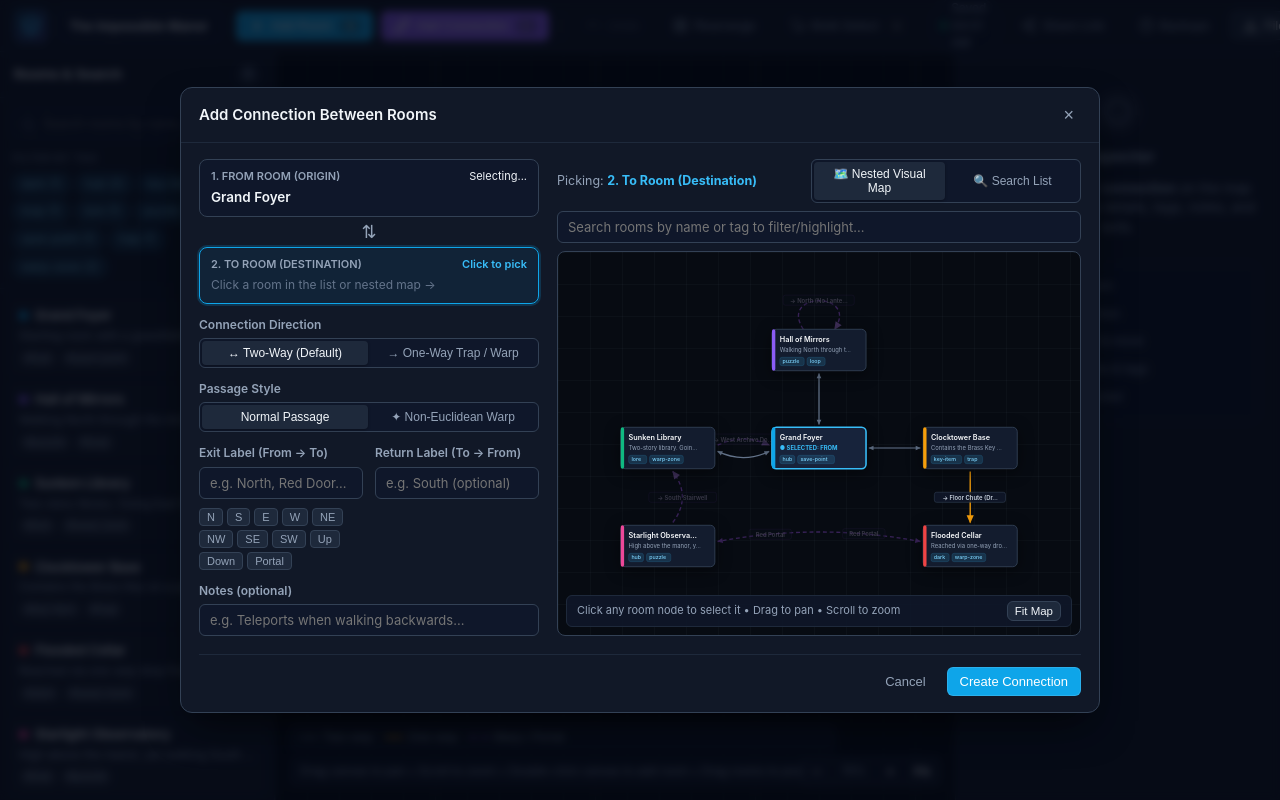
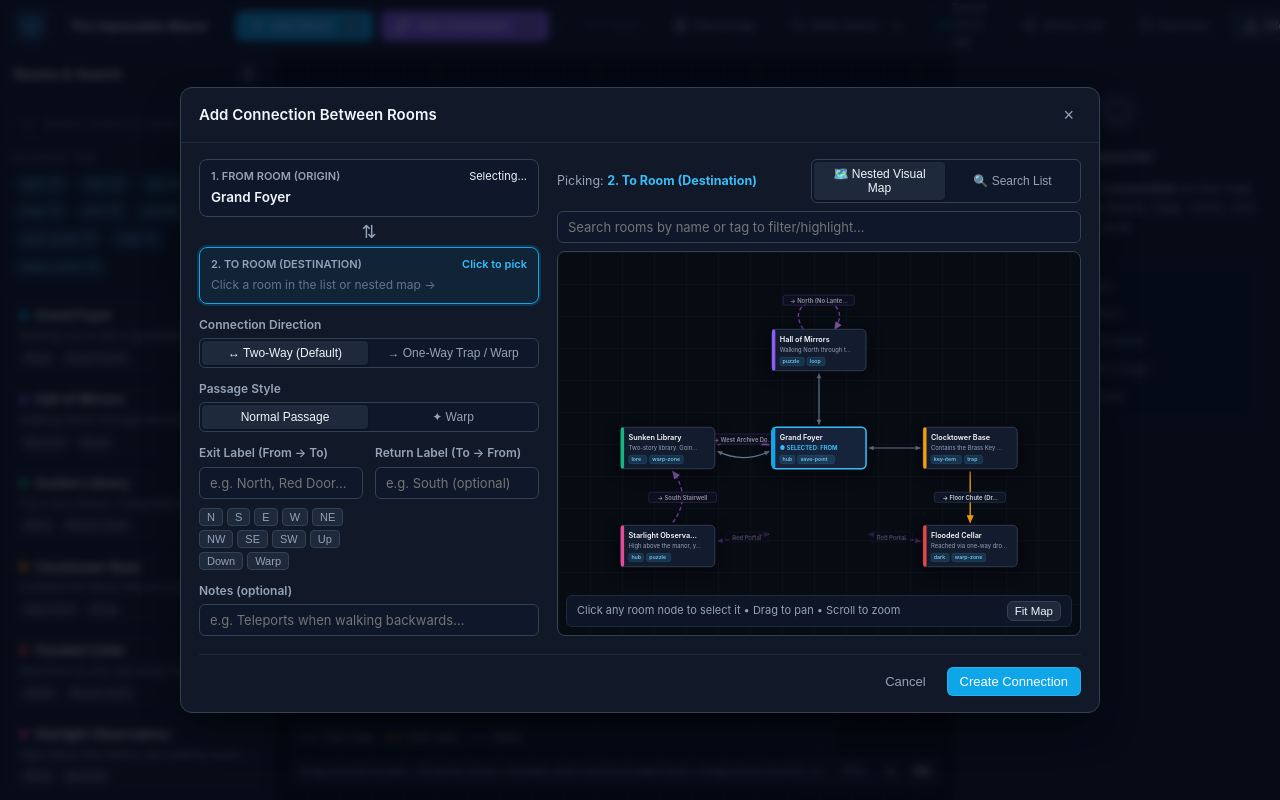
Before and after one commit to GuolinM/guolinm.github.io, a plain HTML site: page non-euclidean-mapper/index.html in a window 1280 px wide. Both pictures are taken after a click on the button "Connect two rooms via list or nested visual map (Shortcut: C". Drawn offline with Linux system fonts and the light colour scheme.

Commit message:
Render long-distance warps as dual tails with tail labels, increase full-warp opacity, and rename to Warp

```diff
--- a/non-euclidean-mapper/app.js
+++ b/non-euclidean-mapper/app.js
@@ -794,6 +794,9 @@
       const pathD = `M ${startX} ${startY} C ${startX - 45} ${ctrlY}, ${endX + 45} ${ctrlY}, ${endX} ${endY}`;
       return {
         pathD,
+        isSplitWarp: false,
+        fromTailPathD: null,
+        toTailPathD: null,
         fromLabelPos: { x: fromPos.x, y: ctrlY + 16 },
         toLabelPos: null,
       };
@@ -804,6 +807,11 @@
     const dist = Math.hypot(dx, dy) || 1;
     const ux = dx / dist;
     const uy = dy / dist;
+
+    // Average room spacing in save files is 256px (X) and 160px (Y).
+    // A warp is "more than two rooms away" when its normalized room-grid distance exceeds ~2.05 rooms.
+    const roomUnitsDist = Math.hypot(dx / 256, dy / 160);
+    const isSplitWarp = conn.style === "warp" && roomUnitsDist > 2.05;
 
     // Normal vector perpendicular to edge
     const nx = -uy;
@@ -830,7 +838,7 @@
         ? `M ${startPoint.x} ${startPoint.y} L ${endPoint.x} ${endPoint.y}`
         : `M ${startPoint.x} ${startPoint.y} Q ${midX} ${midY} ${endPoint.x} ${endPoint.y}`;
 
-    // Calculate points along Quadratic Bezier at t=0.28 (From label) and t=0.72 (To label)
+    // Calculate point along Quadratic Bezier at parameter t in [0, 1]
     const ptAt = (t) => {
       if (Math.abs(curveOffset) < 1) {
         return {
@@ -845,15 +853,49 @@
       };
     };
 
+    const isWarp = conn.style === "warp";
     const showFrom =
       Boolean(conn.label && conn.label.trim() !== "") &&
-      !isCardinalOrOrdinalOnlyLabel(conn.label);
+      (isWarp || !isCardinalOrOrdinalOnlyLabel(conn.label));
     const showTo =
       Boolean(conn.bidirectional && conn.reverseLabel && conn.reverseLabel.trim() !== "") &&
-      !isCardinalOrOrdinalOnlyLabel(conn.reverseLabel);
+      (isWarp || !isCardinalOrOrdinalOnlyLabel(conn.reverseLabel));
+
+    if (isSplitWarp) {
+      const chordDist = Math.hypot(endPoint.x - startPoint.x, endPoint.y - startPoint.y) || 1;
+      const tailFrac = Math.min(0.28, Math.max(0.14, 92 / chordDist));
+
+      const fromTailEnd = ptAt(tailFrac);
+      const fromCtrlX = (1 - tailFrac) * startPoint.x + tailFrac * midX;
+      const fromCtrlY = (1 - tailFrac) * startPoint.y + tailFrac * midY;
+      const fromTailPathD = `M ${startPoint.x} ${startPoint.y} Q ${Math.round(fromCtrlX)} ${Math.round(
+        fromCtrlY
+      )} ${Math.round(fromTailEnd.x)} ${Math.round(fromTailEnd.y)}`;
+
+      const toTailStart = ptAt(1 - tailFrac);
+      const toCtrlX = tailFrac * midX + (1 - tailFrac) * endPoint.x;
+      const toCtrlY = tailFrac * midY + (1 - tailFrac) * endPoint.y;
+      const toTailPathD = `M ${Math.round(toTailStart.x)} ${Math.round(toTailStart.y)} Q ${Math.round(
+        toCtrlX
+      )} ${Math.round(toCtrlY)} ${endPoint.x} ${endPoint.y}`;
+
+      // Place labels directly on their respective tail sections
+      const labelFrac = tailFrac * 0.56;
+      return {
+        pathD: `${fromTailPathD} ${toTailPathD}`,
+        isSplitWarp: true,
+        fromTailPathD,
+        toTailPathD,
+        fromLabelPos: showFrom ? ptAt(labelFrac) : null,
+        toLabelPos: showTo ? ptAt(1 - labelFrac) : null,
+      };
+    }
 
     return {
       pathD,
+      isSplitWarp: false,
+      fromTailPathD: null,
+      toTailPathD: null,
       fromLabelPos: showFrom ? (showTo ? ptAt(0.28) : ptAt(0.5)) : null,
       toLabelPos: showTo ? (showFrom ? ptAt(0.74) : ptAt(0.5)) : null,
     };
@@ -980,7 +1022,10 @@
 
       const classes = ["conn-group"];
       if (!conn.bidirectional) classes.push("oneway");
-      if (conn.style === "warp") classes.push("warp");
+      if (conn.style === "warp") {
+        classes.push("warp");
+        classes.push(geom.isSplitWarp ? "split-warp" : "full-warp");
+      }
       if (isAttachedToSelectedRoom) classes.push("connected-to-selected");
       if (isSelected) classes.push("selected");
 
@@ -991,6 +1036,7 @@
         d: geom.pathD,
         class: "conn-hit-area",
       });
+      g.appendChild(hitPath);
 
       const isWarp = conn.style === "warp";
       let markerEnd = "url(#arrow-twoway)";
@@ -1006,6 +1052,27 @@
         markerStart = isWarp ? "url(#arrow-twoway-warp)" : "url(#arrow-twoway)";
       }
 
+      if (geom.isSplitWarp && geom.fromTailPathD && geom.toTailPathD) {
+        // Render two separate tail paths on both sides so arrowheads appear cleanly on each tail stub
+        const fromTailAttrs = {
+          d: geom.fromTailPathD,
+          class: "conn-path",
+          "marker-end": markerEnd,
+        };
+        if (markerStart) {
+          fromTailAttrs["marker-start"] = markerStart;
+        }
+        const toTailAttrs = {
+          d: geom.toTailPathD,
+          class: "conn-path",
+          "marker-end": markerEnd,
+        };
+        if (markerStart) {
+          toTailAttrs["marker-start"] = markerStart;
+        }
+        g.appendChild(createSvgEl("path", fromTailAttrs));
+        g.appendChild(createSvgEl("path", toTailAttrs));
+      } else {
         const pathAttrs = {
           d: geom.pathD,
           class: "conn-path",
@@ -1014,17 +1081,15 @@
         if (markerStart && conn.fromRoomId !== conn.toRoomId) {
           pathAttrs["marker-start"] = markerStart;
         }
-
-      const visiblePath = createSvgEl("path", pathAttrs);
-      g.appendChild(hitPath);
-      g.appendChild(visiblePath);
-
-      // Render Exit Label(s) (skip pure cardinal/ordinal directions on non-self-loops; Up/Down and custom labels are shown)
+        g.appendChild(createSvgEl("path", pathAttrs));
+      }
+
+      // Render Exit Label(s) (skip pure cardinal/ordinal directions on normal non-self-loops; Warps, Up/Down, and custom labels are shown)
       const isSelfLoop = conn.fromRoomId === conn.toRoomId;
       if (
         conn.label &&
         geom.fromLabelPos &&
-        (isSelfLoop || !isCardinalOrOrdinalOnlyLabel(conn.label))
+        (isSelfLoop || isWarp || !isCardinalOrOrdinalOnlyLabel(conn.label))
       ) {
         const prefix = !conn.bidirectional ? "→ " : "";
         renderSvgLabelBadge(g, geom.fromLabelPos.x, geom.fromLabelPos.y, prefix + conn.label);
@@ -1033,7 +1098,7 @@
         conn.bidirectional &&
         conn.reverseLabel &&
         geom.toLabelPos &&
-        !isCardinalOrOrdinalOnlyLabel(conn.reverseLabel)
+        (isWarp || !isCardinalOrOrdinalOnlyLabel(conn.reverseLabel))
       ) {
         renderSvgLabelBadge(g, geom.toLabelPos.x, geom.toLabelPos.y, conn.reverseLabel);
       }
@@ -3502,7 +3567,7 @@
         document.getElementById("new-conn-label").value = val;
         const revInput = document.getElementById("new-conn-reverse-label");
         if (isStandardPresetLabel(revInput.value)) revInput.value = rev;
-        if (val === "Portal") {
+        if (val === "Warp" || val === "Portal") {
           connModalState.style = "warp";
           renderConnectionModalUI();
         }
--- a/non-euclidean-mapper/index.html
+++ b/non-euclidean-mapper/index.html
@@ -236,7 +236,7 @@
           <div class="legend-pill">
             <span class="legend-item"><span class="legend-line twoway"></span> Two-way</span>
             <span class="legend-item"><span class="legend-line oneway"></span> One-way</span>
-            <span class="legend-item"><span class="legend-line warp"></span> Warp / Portal</span>
+            <span class="legend-item"><span class="legend-line warp"></span> Warp</span>
           </div>
           <div class="map-hint-pill">
             Drag canvas to pan • Scroll to zoom • Double-click canvas to add room • Drag rooms to position
@@ -414,7 +414,7 @@
               <label>Passage Style</label>
               <div class="segmented-control">
                 <button id="edit-conn-style-normal" type="button" class="seg-btn active">Normal Corridor</button>
-                <button id="edit-conn-style-warp" type="button" class="seg-btn">✦ Warp / Teleport</button>
+                <button id="edit-conn-style-warp" type="button" class="seg-btn">✦ Warp</button>
               </div>
             </div>
 
@@ -502,7 +502,7 @@
                   </label>
                   <label class="checkbox-label">
                     <input id="branch-is-warp" type="checkbox" />
-                    Warp / Teleport
+                    Warp
                   </label>
                 </div>
               </div>
@@ -584,7 +584,7 @@
               <label>Passage Style</label>
               <div class="segmented-control">
                 <button id="new-conn-style-normal" type="button" class="seg-btn active">Normal Passage</button>
-                <button id="new-conn-style-warp" type="button" class="seg-btn">✦ Non-Euclidean Warp</button>
+                <button id="new-conn-style-warp" type="button" class="seg-btn">✦ Warp</button>
               </div>
             </div>
 
@@ -603,7 +603,7 @@
                   <button type="button" class="chip-btn" data-val="Southwest" data-rev="Northeast">SW</button>
                   <button type="button" class="chip-btn" data-val="Up" data-rev="Down">Up</button>
                   <button type="button" class="chip-btn" data-val="Down" data-rev="Up">Down</button>
-                  <button type="button" class="chip-btn" data-val="Portal" data-rev="Portal">Portal</button>
+                  <button type="button" class="chip-btn" data-val="Warp" data-rev="Warp">Warp</button>
                 </div>
               </div>
 
--- a/non-euclidean-mapper/styles.css
+++ b/non-euclidean-mapper/styles.css
@@ -568,11 +568,19 @@ html, body {
 }
 
 .conn-group.warp {
-  opacity: 0.3;
+  opacity: 0.34;
+}
+
+.conn-group.warp.full-warp {
+  opacity: 0.64;
 }
 
 .conn-group.warp.connected-to-selected {
-  opacity: 0.72;
+  opacity: 0.76;
+}
+
+.conn-group.warp.full-warp.connected-to-selected {
+  opacity: 0.9;
 }
 
 .conn-group.warp:hover,
@@ -623,9 +631,15 @@ html, body {
 }
 
 .conn-group.warp .conn-label-bg {
-  fill: rgba(15, 23, 42, 0.48);
+  fill: rgba(15, 23, 42, 0.54);
   stroke: rgba(168, 85, 247, 0.45);
-  opacity: 0.65;
+  opacity: 0.72;
+}
+
+.conn-group.warp.full-warp .conn-label-bg {
+  fill: rgba(15, 23, 42, 0.8);
+  stroke: rgba(168, 85, 247, 0.68);
+  opacity: 0.9;
 }
 
 .conn-group.selected .conn-label-bg {
@@ -645,7 +659,11 @@ html, body {
 }
 
 .conn-group.warp .conn-label-text {
-  fill: rgba(233, 213, 255, 0.72);
+  fill: rgba(233, 213, 255, 0.78);
+}
+
+.conn-group.warp.full-warp .conn-label-text {
+  fill: rgba(243, 232, 255, 0.94);
 }
 
 .conn-group.warp:hover .conn-label-bg,
```
Also changed, not shown: 1 other file. Lines whose indentation alone changed are shown as unchanged.
